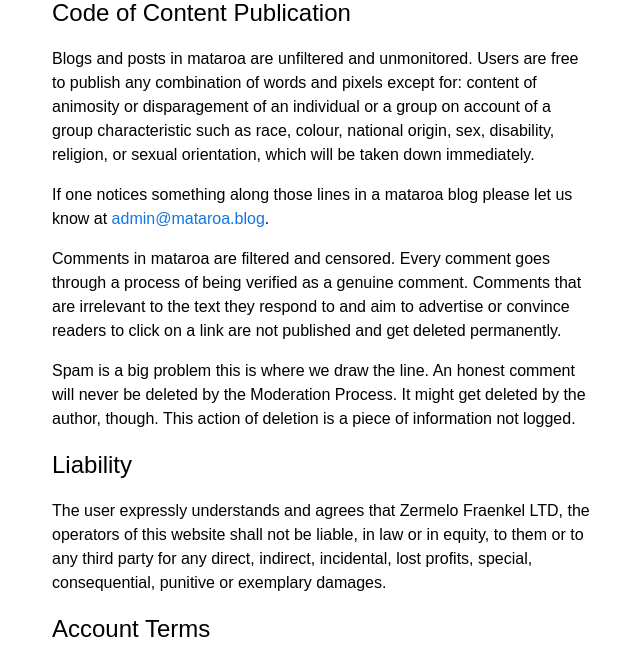
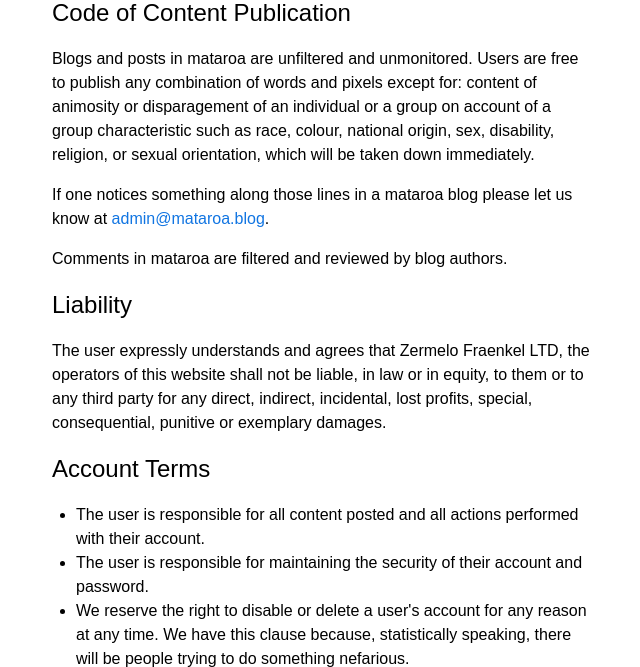
Before and after one commit to mataroa-blog/mataroa, a Django app: template main/templates/main/modus.html in a window 1280 px wide. Shown: the part 642-1309 px from the top of the page, without its empty margins (316-956 px from the left). Run offline with Django 3.2, Linux system fonts and the light colour scheme; the template is opened without the code that fills it, so the values that code supplies are empty; some libraries are stand-ins or nearby versions.

Commit message:
update modus operandi on comments policy

```diff
--- a/main/templates/main/modus.html
+++ b/main/templates/main/modus.html
@@ -47,17 +47,7 @@
         us know at <a href="mailto:admin@mataroa.blog">admin@mataroa.blog</a>.
     </p>
     <p>
-        Comments in mataroa are filtered and censored. Every comment goes
-        through a process of being verified as a genuine comment. Comments
-        that are irrelevant to the text they respond to and aim to advertise
-        or convince readers to click on a link are not published and get
-        deleted permanently.
-    </p>
-    <p>
-        Spam is a big problem this is where we draw the line. An honest comment
-        will never be deleted by the Moderation Process. It might get deleted
-        by the author, though. This action of deletion is a piece of information
-        not logged.
+        Comments in mataroa are filtered and reviewed by blog authors.
     </p>
 
     <h2>Liability</h2>
```
